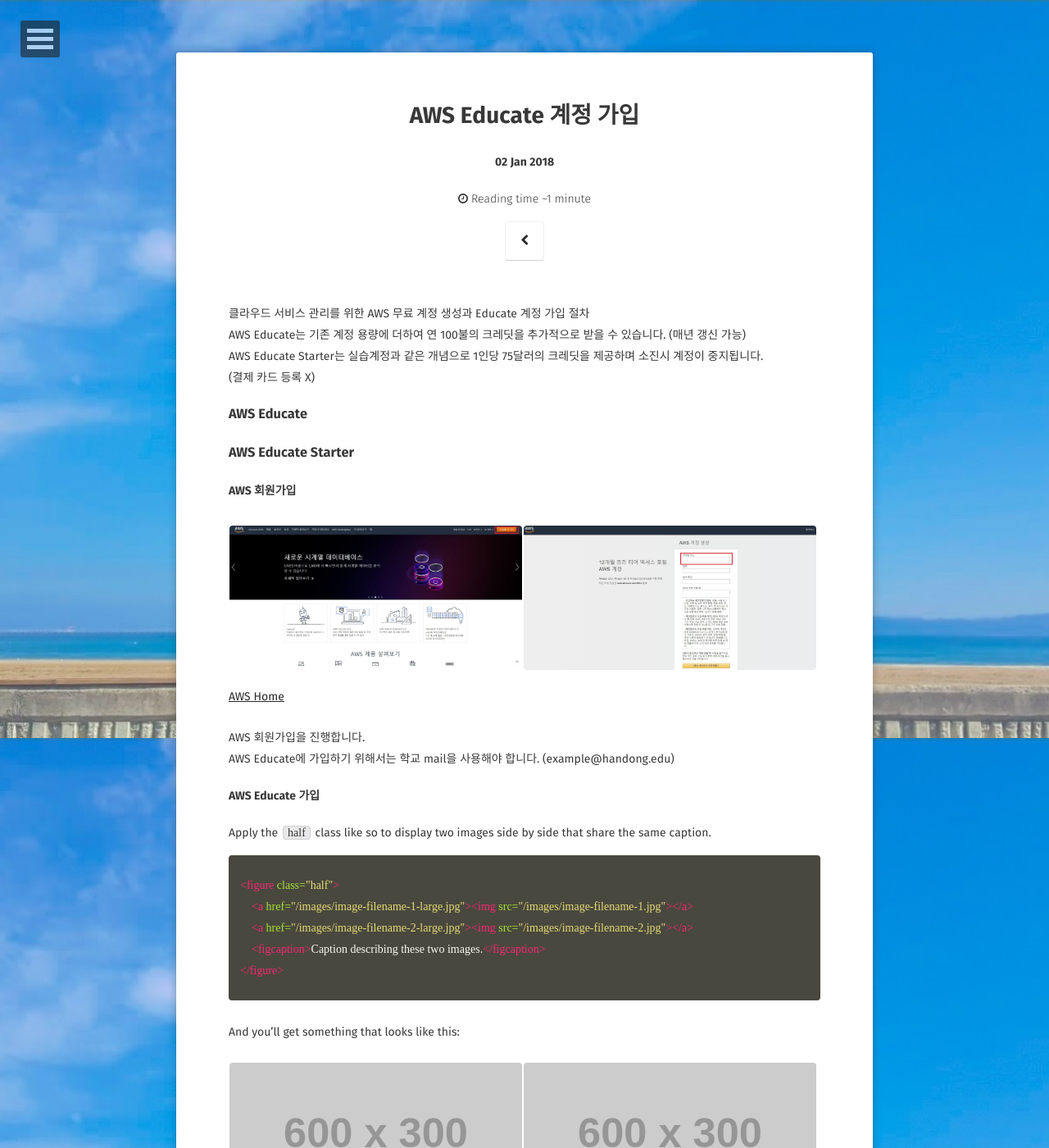
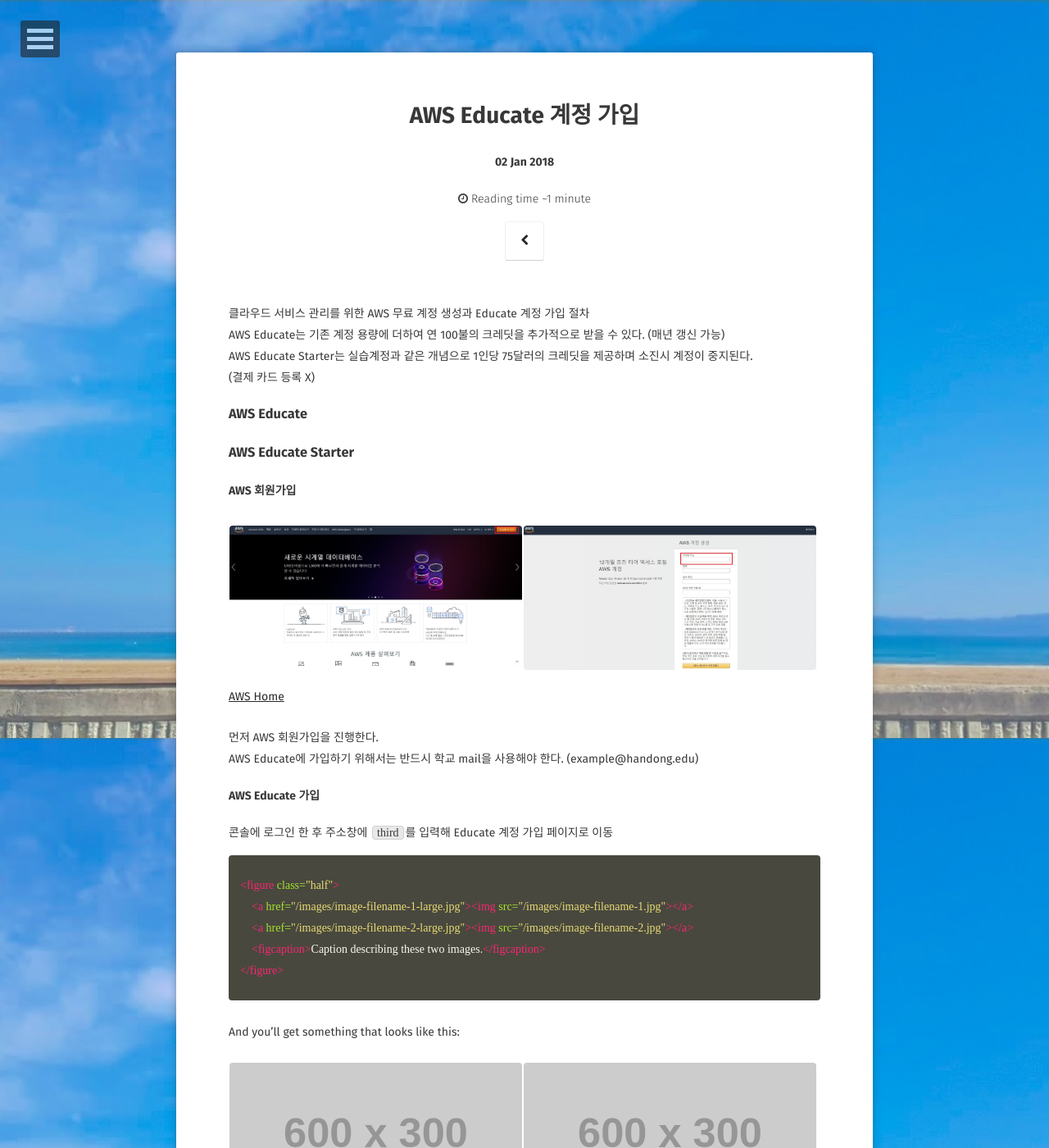
Before and after one commit to kangyechan/kangyechan.github.io, a Jekyll site: the page built from _posts/2019-01-04-aws-setting.md, in a window 1280 px wide and 1400 px high. Shown: the whole window at 82% size. Built offline with Jekyll 4.4.1, drawn with Linux system fonts in a browser that asks for light colours; some web fonts are replaced; comment, search, counter and statistics services are not loaded.

Commit message:
Update 2019-01-04-aws-setting.md

```diff
--- a/_posts/2019-01-04-aws-setting.md
+++ b/_posts/2019-01-04-aws-setting.md
@@ -8,8 +8,8 @@ comments: true
 ---
 
 클라우드 서비스 관리를 위한 AWS 무료 계정 생성과 Educate 계정 가입 절차
-AWS Educate는 기존 계정 용량에 더하여 연 100불의 크레딧을 추가적으로 받을 수 있습니다. (매년 갱신 가능)
-AWS Educate Starter는 실습계정과 같은 개념으로 1인당 75달러의 크레딧을 제공하며 소진시 계정이 중지됩니다.
+AWS Educate는 기존 계정 용량에 더하여 연 100불의 크레딧을 추가적으로 받을 수 있다. (매년 갱신 가능)
+AWS Educate Starter는 실습계정과 같은 개념으로 1인당 75달러의 크레딧을 제공하며 소진시 계정이 중지된다.
 (결제 카드 등록 X)
 
 ### AWS Educate
@@ -23,12 +23,12 @@ AWS Educate Starter는 실습계정과 같은 개념으로 1인당 75달러의
 	<figcaption><a href="https://aws.amazon.com/ko/">AWS Home</a></figcaption>
 </figure>
 
-AWS 회원가입을 진행합니다.
-AWS Educate에 가입하기 위해서는 학교 mail을 사용해야 합니다. (example@handong.edu)
+먼저 AWS 회원가입을 진행한다.
+AWS Educate에 가입하기 위해서는 반드시 학교 mail을 사용해야 한다. (example@handong.edu)
 
 #### AWS Educate 가입
 
-Apply the `half` class like so to display two images side by side that share the same caption.
+콘솔에 로그인 한 후 주소창에 `third`를 입력해 Educate 계정 가입 페이지로 이동
 
 {% highlight html %}
 <figure class="half">
```
